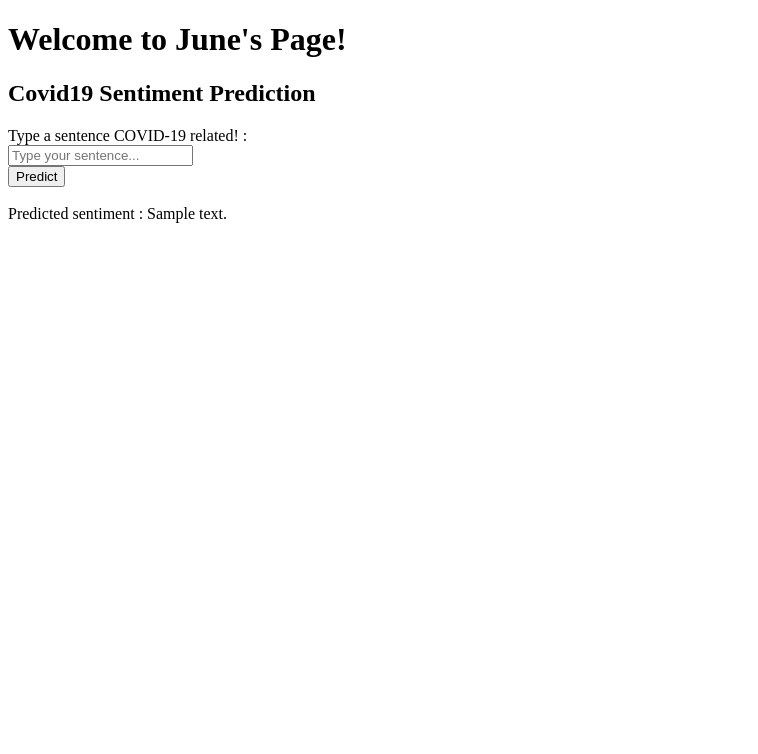
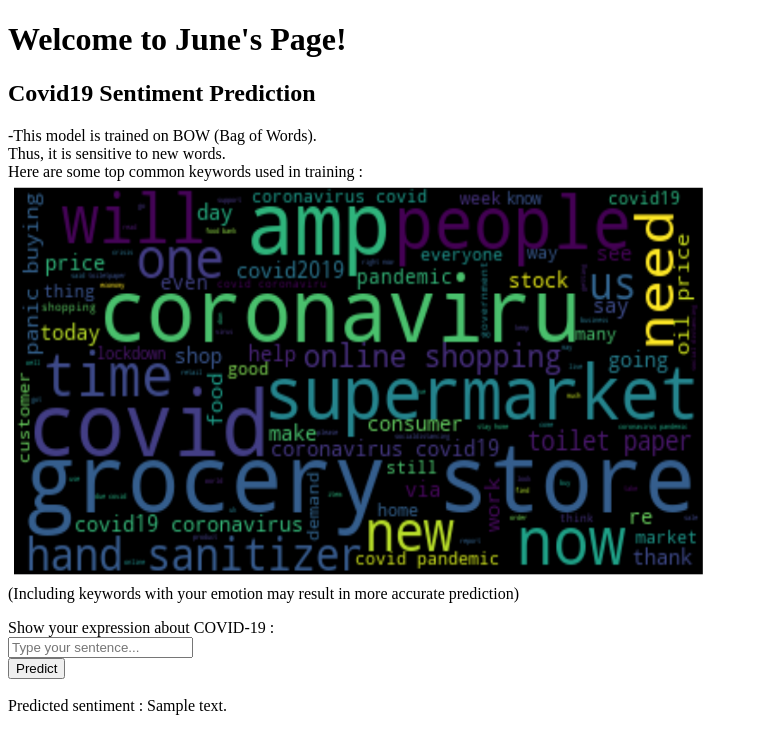
Before and after one commit to tlduf03/COVID-E2E-sentiment-analysis, a Flask app: template templates/home.html in a window 1280 px wide. Shown: the top 754 px of the page, without its empty margins (0-758 px from the left). Run offline with Flask 3, Linux system fonts and the light colour scheme; the template is opened without the code that fills it: most values are stand-ins (such as "Sample title", 1, 10 or a date in 2020); parts of the project's set-up code (start-up, migrations or seed data) failed here and were passed over.

Commit message:
flask static, images update

```diff
--- a/app.py
+++ b/app.py
@@ -3,7 +3,7 @@ from flask import Flask, request, render_template
 import numpy as np
 import pandas as pd
 
-app = Flask(__name__)
+app = Flask(__name__, static_folder="templates")
 # load the model
 regmodel = pickle.load(open('finalmodel.pkl', 'rb'))
 vectorizer = pickle.load(open('countvectorizer.pkl', 'rb'))
--- a/templates/home.html
+++ b/templates/home.html
@@ -16,7 +16,14 @@
  <div class="login">
     <h1>Welcome to June's Page!</h1>
 	<h2>Covid19 Sentiment Prediction</h2>
-    Type a sentence COVID-19 related! :
+    <p> -This model is trained on BOW (Bag of Words).<br>
+        Thus, it is sensitive to new words.<br>
+        Here are some top common keywords used in training :<br>
+
+        <img src= "{{ url_for("static", filename = "words.png") }}" height="400px" width="700px"/><br>
+        (Including keywords with your emotion may result in more accurate prediction)<br>
+    </p>
+    Show your expression about COVID-19 :
      <!-- Main Input For Receiving Query to our ML -->
     <form action="{{url_for('predict')}}"method="post">
       <input type="text" name="stringdata" placeholder="Type your sentence..." required="required" /><br>
```
Also changed, not shown: templates/words.png (added).
